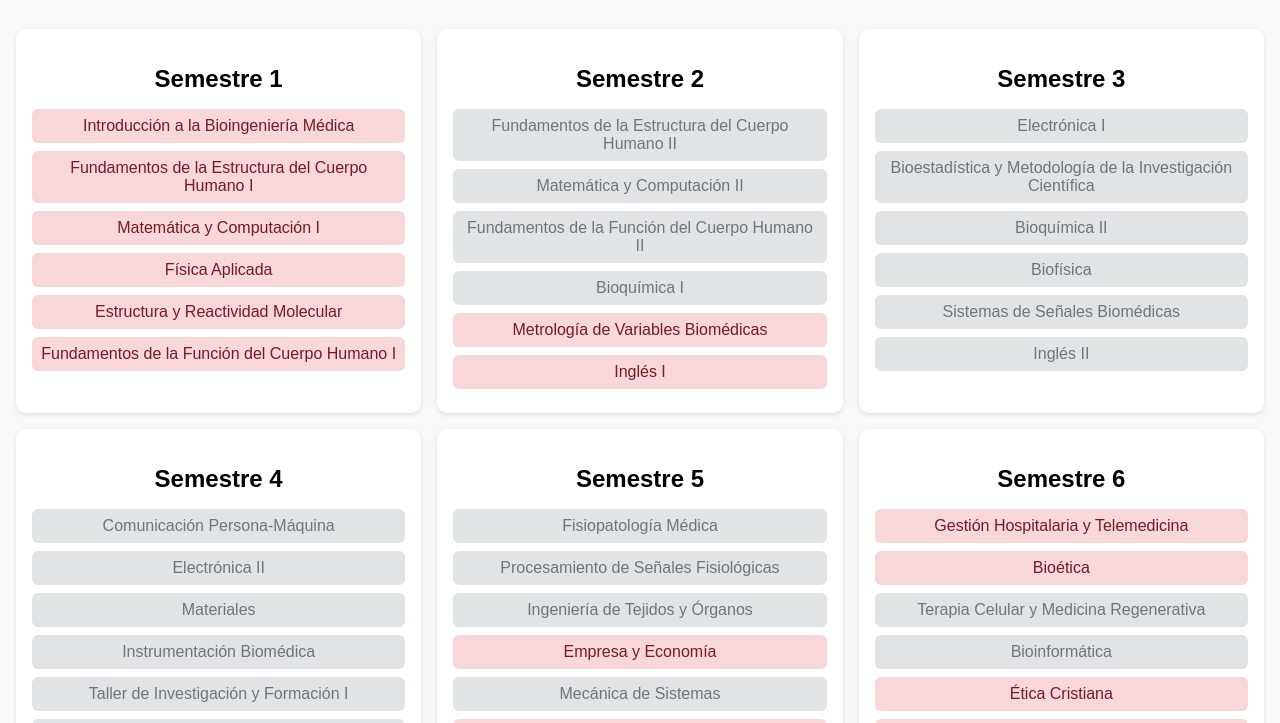
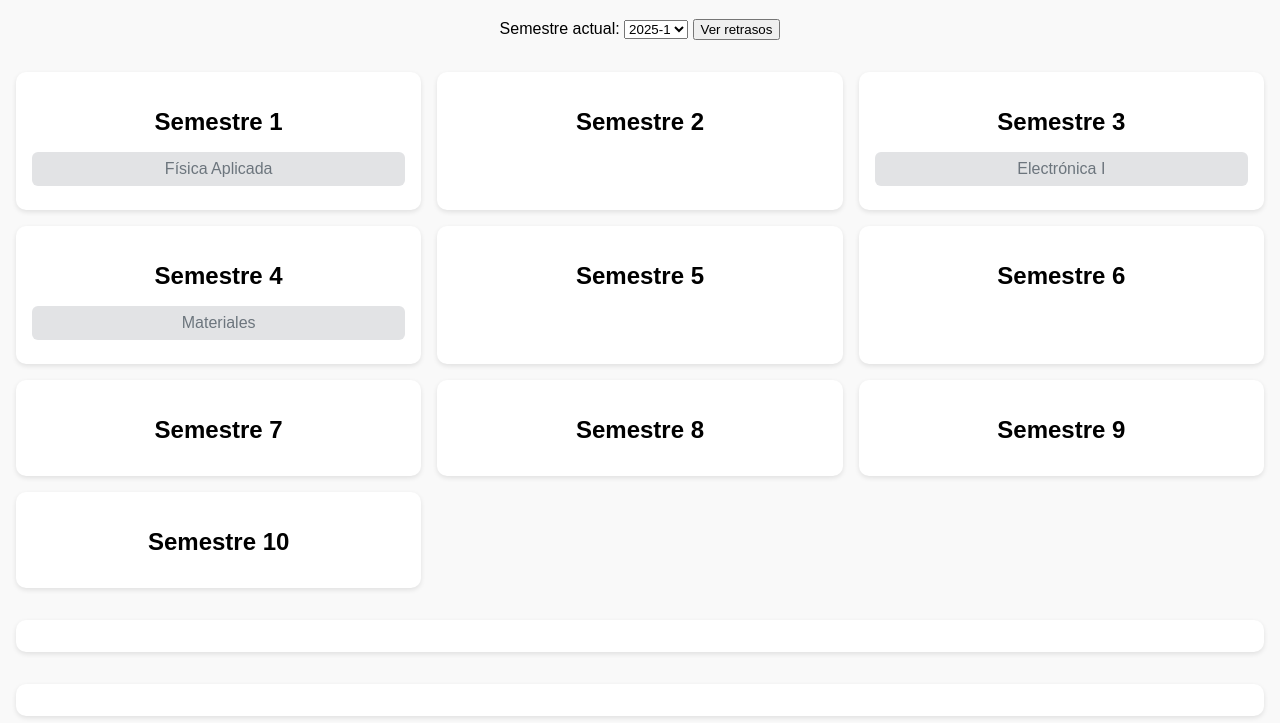
Before and after one commit to Ortegakeo/Malla-interactiva, a plain HTML site: page index.html in a window 1280 px wide. Shown: the part 77-800 px from the top of the page. Drawn offline with Linux system fonts and the light colour scheme.

Commit message:
Update index.html

```diff
--- a/index.html
+++ b/index.html
@@ -21,95 +21,51 @@
     .cursando { background: #fff3cd; color: #856404; }
     .aprobada { background: #d4edda; color: #155724; }
     .bloqueada { background: #e2e3e5; color: #6c757d; cursor: not-allowed; }
+    #retrasos, #checklist { margin-top: 2rem; padding: 1rem; background: #fff; border-radius: 10px; box-shadow: 0 2px 5px rgba(0,0,0,0.1); }
+    #selector-semestre { margin-top: 1rem; text-align: center; }
   </style>
 </head>
 <body>
   <h1>Malla Curricular - Bioingeniería Médica</h1>
+  <div id="selector-semestre">
+    Semestre actual:
+    <select id="semestreActual">
+      <option value="2025-1">2025-1</option>
+      <option value="2025-2">2025-2</option>
+      <option value="2026-1">2026-1</option>
+      <option value="2026-2">2026-2</option>
+      <option value="2027-1">2027-1</option>
+      <option value="2027-2">2027-2</option>
+      <option value="2028-1">2028-1</option>
+      <option value="2028-2">2028-2</option>
+    </select>
+    <button onclick="mostrarRetrasos()">Ver retrasos</button>
+  </div>
   <div class="grid" id="malla"></div>
+  <div id="retrasos"></div>
+  <div id="checklist"></div>
 
   <script>
-    const malla = [
-      // Semestre 1
-      { nombre: "Introducción a la Bioingeniería Médica", semestre: 1, requisitos: [] },
-      { nombre: "Fundamentos de la Estructura del Cuerpo Humano I", semestre: 1, requisitos: [] },
-      { nombre: "Matemática y Computación I", semestre: 1, requisitos: [] },
-      { nombre: "Física Aplicada", semestre: 1, requisitos: [] },
-      { nombre: "Estructura y Reactividad Molecular", semestre: 1, requisitos: [] },
-      { nombre: "Fundamentos de la Función del Cuerpo Humano I", semestre: 1, requisitos: [] },
+    const estados = ["pendiente", "cursando", "aprobada"];
+    let progreso = JSON.parse(localStorage.getItem("progresoMalla")) || {};
 
-      // Semestre 2
-      { nombre: "Fundamentos de la Estructura del Cuerpo Humano II", semestre: 2, requisitos: ["Fundamentos de la Estructura del Cuerpo Humano I"] },
-      { nombre: "Matemática y Computación II", semestre: 2, requisitos: ["Matemática y Computación I"] },
-      { nombre: "Fundamentos de la Función del Cuerpo Humano II", semestre: 2, requisitos: ["Fundamentos de la Función del Cuerpo Humano I"] },
-      { nombre: "Bioquímica I", semestre: 2, requisitos: ["Estructura y Reactividad Molecular"] },
-      { nombre: "Metrología de Variables Biomédicas", semestre: 2, requisitos: [] },
-      { nombre: "Inglés I", semestre: 2, requisitos: [] },
+    function getSemestreActual() {
+      return document.getElementById("semestreActual").value;
+    }
 
-      // Semestre 3
-      { nombre: "Electrónica I", semestre: 3, requisitos: ["Física Aplicada"] },
-      { nombre: "Bioestadística y Metodología de la Investigación Científica", semestre: 3, requisitos: ["Matemática y Computación II"] },
-      { nombre: "Bioquímica II", semestre: 3, requisitos: ["Bioquímica I"] },
-      { nombre: "Biofísica", semestre: 3, requisitos: ["Bioquímica I"] },
-      { nombre: "Sistemas de Señales Biomédicas", semestre: 3, requisitos: ["Matemática y Computación II"] },
-      { nombre: "Inglés II", semestre: 3, requisitos: ["Inglés I"] },
-
-      // Semestre 4
-      { nombre: "Comunicación Persona-Máquina", semestre: 4, requisitos: ["Matemática y Computación II"] },
-      { nombre: "Electrónica II", semestre: 4, requisitos: ["Electrónica I"] },
-      { nombre: "Materiales", semestre: 4, requisitos: ["Física Aplicada", "Estructura y Reactividad Molecular"] },
-      { nombre: "Instrumentación Biomédica", semestre: 4, requisitos: ["Sistemas de Señales Biomédicas"] },
-      { nombre: "Taller de Investigación y Formación I", semestre: 4, requisitos: ["Electrónica I", "Bioestadística y Metodología de la Investigación Científica", "Bioquímica II", "Biofísica", "Sistemas de Señales Biomédicas", "Inglés II"] },
-      { nombre: "Inglés III", semestre: 4, requisitos: ["Inglés II"] },
-
-      // Semestre 5
-      { nombre: "Fisiopatología Médica", semestre: 5, requisitos: ["Fundamentos de la Función del Cuerpo Humano II"] },
-      { nombre: "Procesamiento de Señales Fisiológicas", semestre: 5, requisitos: ["Sistemas de Señales Biomédicas", "Instrumentación Biomédica"] },
-      { nombre: "Ingeniería de Tejidos y Órganos", semestre: 5, requisitos: ["Bioquímica II"] },
-      { nombre: "Empresa y Economía", semestre: 5, requisitos: [] },
-      { nombre: "Mecánica de Sistemas", semestre: 5, requisitos: ["Física Aplicada"] },
-      { nombre: "Introducción a la Fe", semestre: 5, requisitos: [] },
-      { nombre: "Certificación I", semestre: 5, requisitos: [] },
-
-      // Semestre 6
-      { nombre: "Gestión Hospitalaria y Telemedicina", semestre: 6, requisitos: [] },
-      { nombre: "Bioética", semestre: 6, requisitos: [] },
-      { nombre: "Terapia Celular y Medicina Regenerativa", semestre: 6, requisitos: ["Fundamentos de la Función del Cuerpo Humano II"] },
-      { nombre: "Bioinformática", semestre: 6, requisitos: ["Biofísica"] },
-      { nombre: "Ética Cristiana", semestre: 6, requisitos: [] },
-      { nombre: "Certificación II", semestre: 6, requisitos: [] },
-
-      // Semestre 7
-      { nombre: "Inteligencia Artificial", semestre: 7, requisitos: ["Bioinformática"] },
-      { nombre: "Neuroingeniería", semestre: 7, requisitos: ["Fundamentos de la Función del Cuerpo Humano I", "Ingeniería de Tejidos y Órganos"] },
-      { nombre: "Biomecánica", semestre: 7, requisitos: ["Fundamentos de la Estructura del Cuerpo Humano I", "Física Aplicada"] },
-      { nombre: "Farmacología Molecular", semestre: 7, requisitos: ["Bioquímica II", "Fisiopatología Médica"] },
-      { nombre: "Metodología de Proyectos", semestre: 7, requisitos: ["Bioestadística y Metodología de la Investigación Científica"] },
-      { nombre: "Certificación III", semestre: 7, requisitos: [] },
-
-      // Semestre 8
-      { nombre: "Robótica", semestre: 8, requisitos: ["Matemática y Computación I", "Matemática y Computación II", "Fundamentos de la Función del Cuerpo Humano I"] },
-      { nombre: "Imágenes Biomédicas", semestre: 8, requisitos: ["Fundamentos de la Estructura del Cuerpo Humano I", "Física Aplicada"] },
-      { nombre: "Electivo I", semestre: 8, requisitos: [] },
-      { nombre: "Práctica I", semestre: 8, requisitos: ["Inteligencia Artificial", "Neuroingeniería", "Biomecánica", "Farmacología Molecular", "Metodología de Proyectos"] },
-      { nombre: "Nanotecnología", semestre: 8, requisitos: ["Bioquímica I", "Bioquímica II", "Materiales"] },
-      { nombre: "Taller de Investigación y Formación II", semestre: 8, requisitos: ["Inteligencia Artificial", "Neuroingeniería", "Biomecánica", "Farmacología Molecular", "Metodología de Proyectos"] },
-
-      // Semestre 9
-      { nombre: "Práctica II", semestre: 9, requisitos: ["Práctica I", "Taller de Investigación y Formación II"] },
-      { nombre: "Radioterapia y Bioseguridad", semestre: 9, requisitos: ["Física Aplicada"] },
-      { nombre: "Electivo II", semestre: 9, requisitos: [] },
-      { nombre: "Implantología y Biomateriales", semestre: 9, requisitos: ["Materiales"] },
-      { nombre: "Electivo III", semestre: 9, requisitos: [] },
-
-      // Semestre 10
-      { nombre: "Proyecto de Bioingeniería Médica", semestre: 10, requisitos: ["Práctica II"] }
-    ];
-
-    const estados = ["pendiente", "cursando", "aprobada"];
-    const progreso = JSON.parse(localStorage.getItem("progresoMalla")) || {};
+    function compararSemestres(a, b) {
+      const [aY, aS] = a.split("-").map(Number);
+      const [bY, bS] = b.split("-").map(Number);
+      return (aY - bY) * 2 + (aS - bS);
+    }
 
     function puedeDesbloquear(asig) {
-      return asig.requisitos.every(req => progreso[req] === "aprobada");
+      const actual = getSemestreActual();
+      const requisitosOk = asig.requisitos.every(req => {
+        const r = progreso[req];
+        return r?.estado === "aprobada" && compararSemestres(r.semestre, actual) < 0;
+      });
+      return requisitosOk && asig.semestreAcademico === actual;
     }
 
     function renderMalla() {
@@ -122,9 +78,9 @@
         bloque.innerHTML = `<h2>Semestre ${semestre}</h2>`;
 
         malla.filter(a => a.semestre === semestre).forEach(asig => {
-          const estado = progreso[asig.nombre] || "pendiente";
+          const data = progreso[asig.nombre] || { estado: "pendiente", semestre: null };
           const puede = puedeDesbloquear(asig);
-          const estadoClase = puede || estado === "aprobada" ? estado : "bloqueada";
+          const estadoClase = puede || data.estado === "aprobada" ? data.estado : "bloqueada";
 
           const div = document.createElement("div");
           div.className = `asignatura ${estadoClase}`;
@@ -132,14 +88,16 @@
 
           if (estadoClase !== "bloqueada") {
             div.addEventListener("click", () => {
-              let actual = progreso[asig.nombre] || "pendiente";
-              let siguiente = estados[(estados.indexOf(actual) + 1) % estados.length];
-              progreso[asig.nombre] = siguiente;
+              let i = estados.indexOf(data.estado);
+              let nuevoEstado = estados[(i + 1) % estados.length];
+              progreso[asig.nombre] = {
+                estado: nuevoEstado,
+                semestre: nuevoEstado === "aprobada" ? getSemestreActual() : null
+              };
               localStorage.setItem("progresoMalla", JSON.stringify(progreso));
               renderMalla();
+              mostrarRetrasos();
             });
-          } else {
-            div.title = `Requiere: ${asig.requisitos.join(", ")}`;
           }
 
           bloque.appendChild(div);
@@ -149,6 +107,50 @@
       }
     }
 
+    function mostrarRetrasos() {
+      const actual = getSemestreActual();
+      const retrasos = [];
+      const checklistItems = [];
+
+      malla.forEach(asig => {
+        const estado = progreso[asig.nombre]?.estado || "pendiente";
+
+        if (estado === "pendiente") {
+          const dictado = asig.semestreAcademico;
+
+          const requisitos = asig.requisitos;
+          const requisitosAprobados = requisitos.every(req => progreso[req]?.estado === "aprobada");
+
+          if (!requisitosAprobados && compararSemestres(actual, dictado) > 0) {
+            const retraso = compararSemestres(actual, dictado);
+            const años = Math.floor(retraso / 2);
+            const sems = retraso % 2;
+            const tiempo = `${años > 0 ? `${años} año${años > 1 ? 's' : ''}` : ''}${sems > 0 ? ` y ${sems} semestre` : ''}`.trim();
+
+            const causa = requisitos.map(r => `${r} (${progreso[r]?.estado || "pendiente"})`).join(", ");
+
+            retrasos.push(`⏳ <b>${asig.nombre}</b> debía dictarse en <b>${dictado}</b> y se retrasa al menos ${tiempo}. Requiere: ${causa}`);
+
+            checklistItems.push(`<label><input type="checkbox"> ${asig.nombre} (retraso: ${tiempo})</label>`);
+          }
+        }
+      });
+
+      document.getElementById("retrasos").innerHTML = retrasos.length
+        ? `<h3>🔔 Retrasos detectados:</h3><ul>${retrasos.map(r => `<li>${r}</li>`).join("")}</ul>`
+        : "✅ Sin retrasos detectados.";
+
+      document.getElementById("checklist").innerHTML = checklistItems.length
+        ? `<h3>📋 Checklist de asignaturas retrasadas:</h3><div>${checklistItems.join("<br>")}</div>`
+        : "";
+    }
+
+    const malla = [
+      { nombre: "Física Aplicada", semestre: 1, semestreAcademico: "2026-1", requisitos: [] },
+      { nombre: "Electrónica I", semestre: 3, semestreAcademico: "2026-1", requisitos: ["Física Aplicada"] },
+      { nombre: "Materiales", semestre: 4, semestreAcademico: "2026-2", requisitos: ["Física Aplicada"] }
+    ];
+
     renderMalla();
   </script>
 </body>
```
